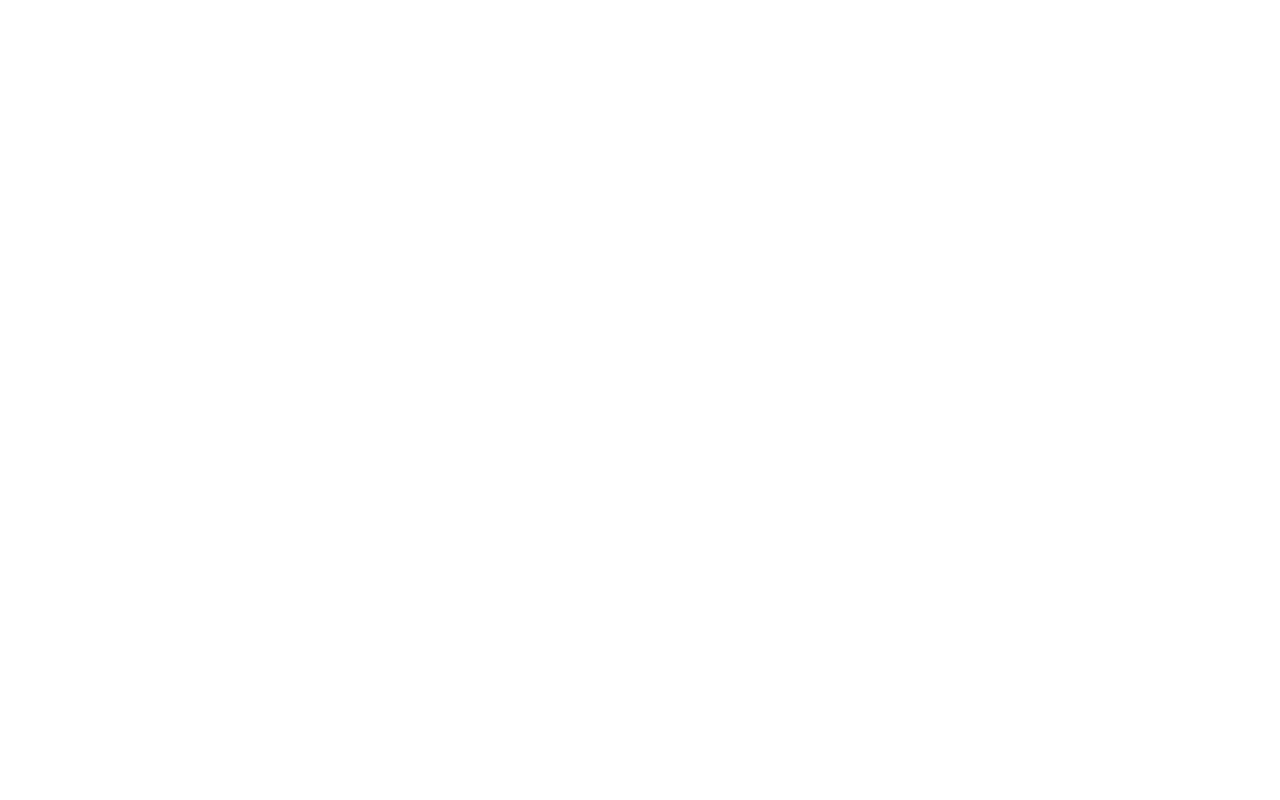
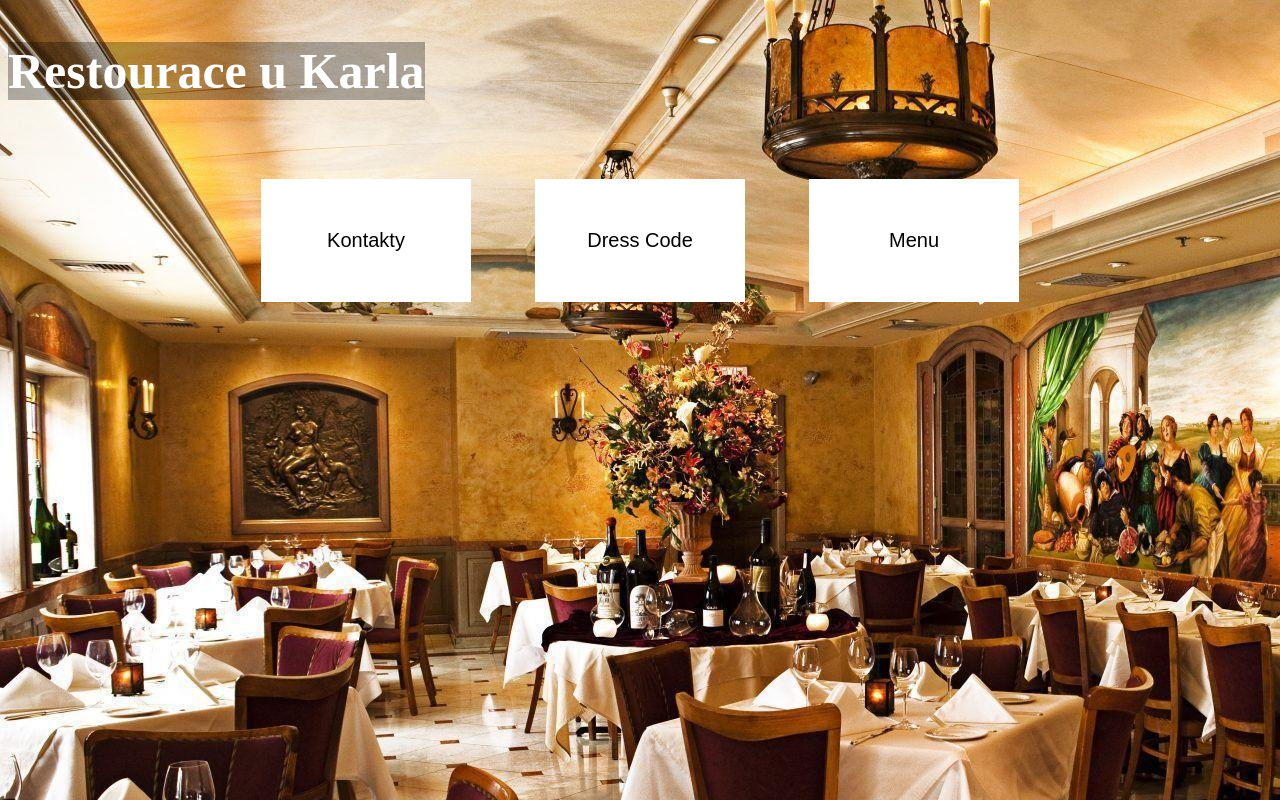
Before and after one commit to karelfila/webprozakaznika, a plain HTML site: page index.html in a window 1280 px wide. Drawn offline with Linux system fonts and the light colour scheme.

Commit message:
Dělal jsem na tom webu všechno co tam zatím je

```diff
--- a/index.html
+++ b/index.html
@@ -2,9 +2,20 @@
 <html lang="en">
 <head>
     <meta charset="UTF-8">
-    <title>Web pro zákazníka</title>
+    <title>Restaurace u Karla</title>
+    <link rel="stylesheet" href="styles.css">
+
 </head>
 <body>
+<h1>Restourace u Karla</h1>
+
+<ul class="navigation">
+
+    <li><a href="https://www.instagram.com/karelfila/?hl=en">Kontakty</a>
+    </li>
+    <li><a href="">Dress Code</a></li>
+    <li><a href="">Menu</a></li>
+</ul>
 
 </body>
 </html>
--- /dev/null
+++ b/styles.css
@@ -0,0 +1,32 @@
+body {
+    background-image: url('background.jpg')
+}
+h1 {
+    display: inline-block;
+    background-color: rgba(1,1,1,0.3);
+    padding: 0;
+    color:white;
+    font-size:50px;
+    text-align: center;
+}
+.navigation {
+    list-style-type: none;
+    text-align: center;
+    padding: 0;
+}
+.navigation li {
+    display: inline-block;
+}
+.navigation li a {
+    font-family: Arial;
+    font-size: 20px;
+    transition: 1s;
+    display: inline-block;
+    text-decoration: none;
+    color: black;
+    padding: 50px;
+    margin: 30px;
+    background-color: white;
+    width: 110px;
+
+}
```
Also changed, not shown: background.jpg (added).
